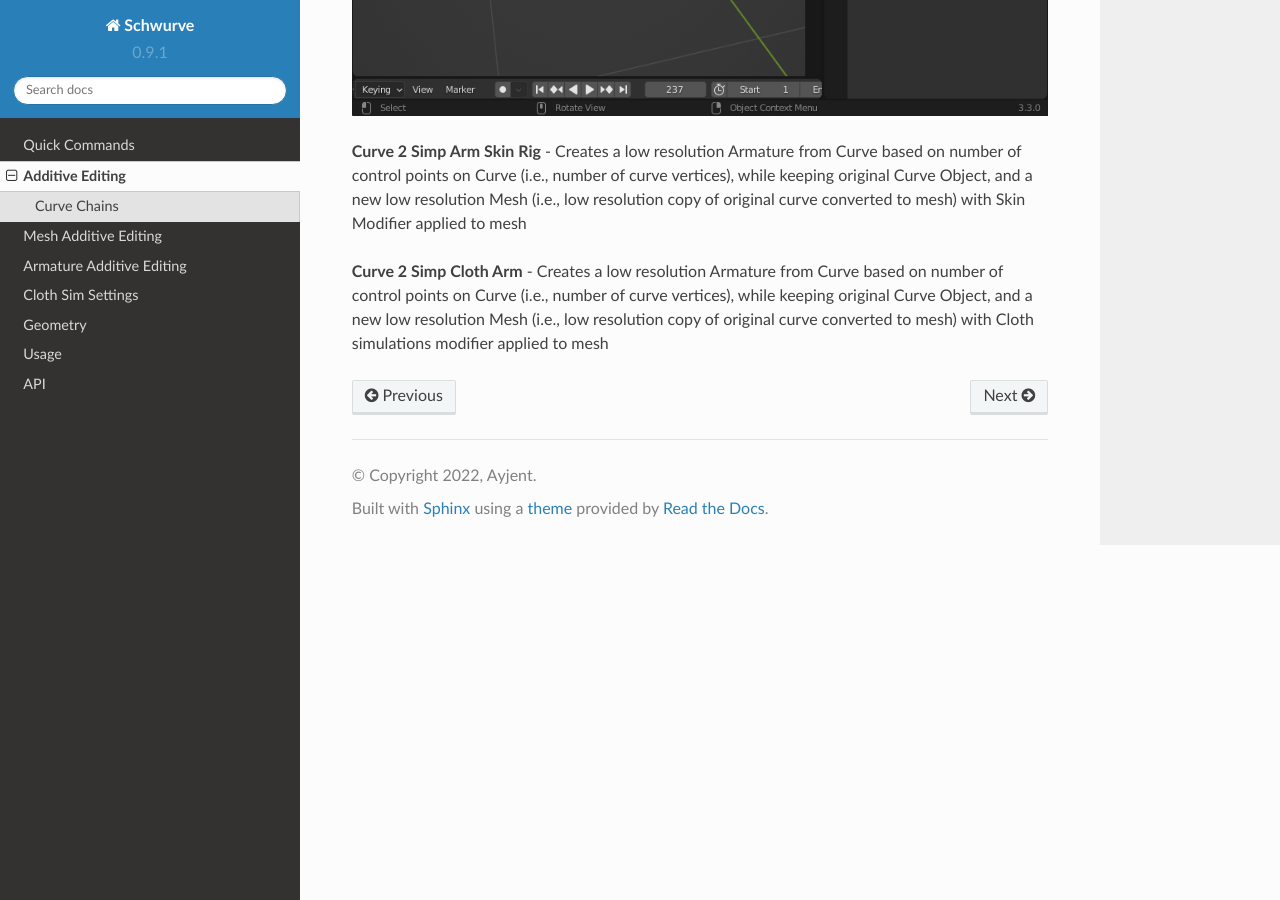
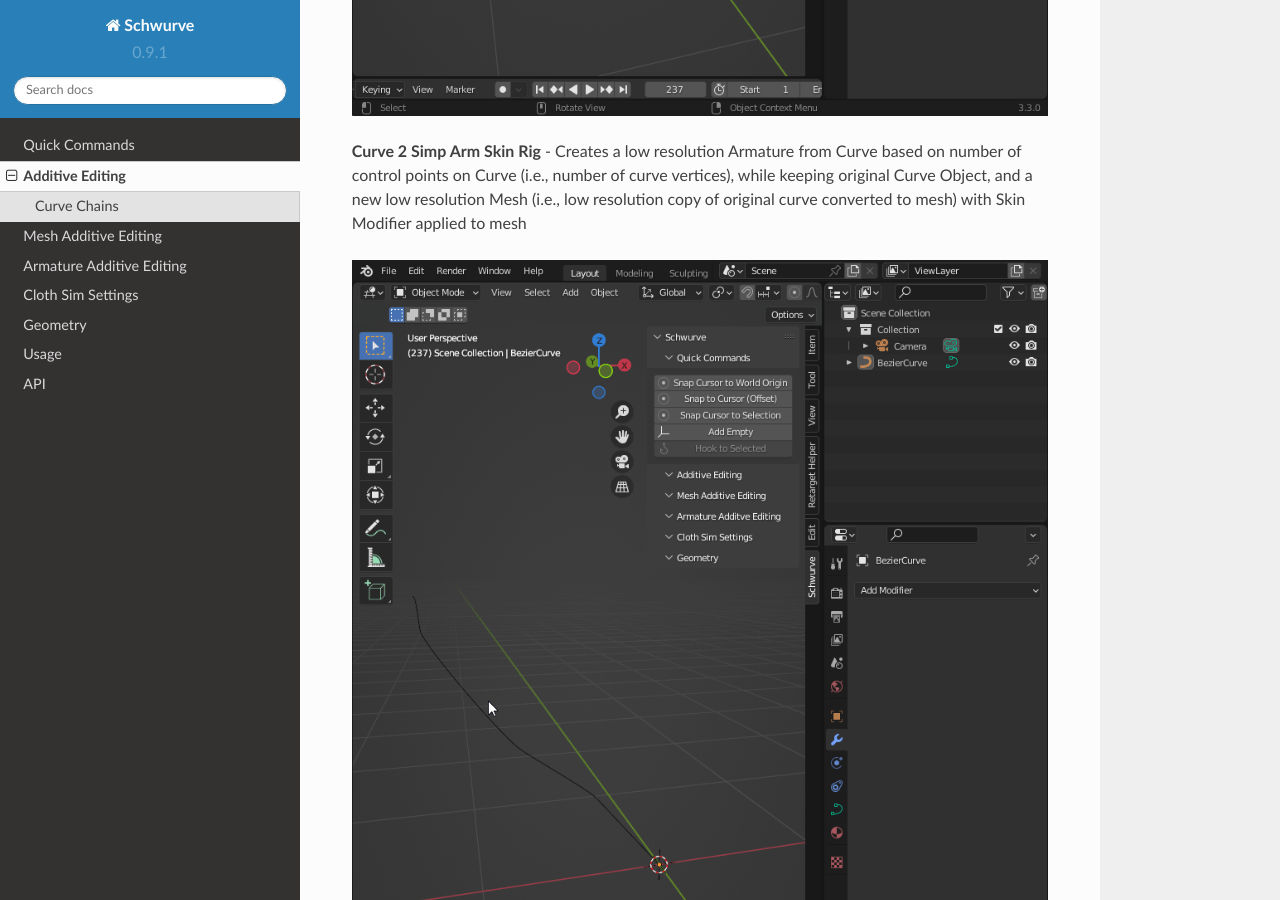
Before and after one commit to Ayjent/SchwurveTest, a Sphinx documentation site: the page built from docs/source/additive_editing.rst, in a window 1280 px wide and 900 px high, scrolled down 1158 px. Built offline with Sphinx 7.4.7 and the Read the Docs theme 2.0.0, drawn with Linux system fonts in a browser that asks for light colours.

Commit message:
Update additive_editing.rst

```diff
--- a/docs/source/additive_editing.rst
+++ b/docs/source/additive_editing.rst
@@ -18,8 +18,10 @@
 while keeping original Curve Object, and a new low resolution Mesh (i.e., low resolution copy of original curve converted to mesh) with Skin Modifier
 applied to mesh
 
-
+.. image:: ../_static/Curve2SimpArmSkinRig.gif
 
 **Curve 2 Simp Cloth Arm** - Creates a low resolution Armature from Curve based on number of control points on Curve (i.e., number of curve vertices),
 while keeping original Curve Object, and a new low resolution Mesh (i.e., low resolution copy of original curve converted to mesh) with Cloth simulations
 modifier applied to mesh
+
+.. image:: ../_static/Curve2SimpClothArm.gif
```
